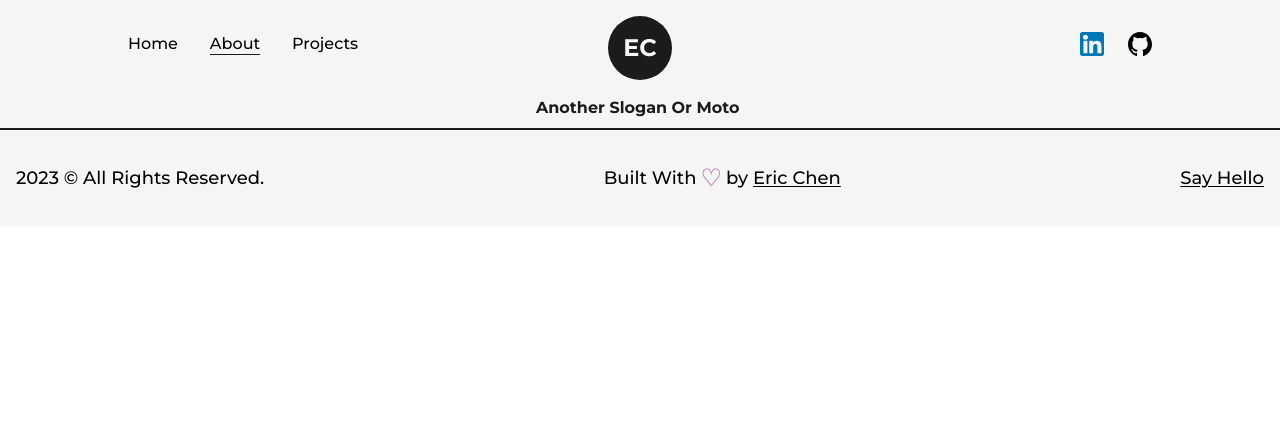
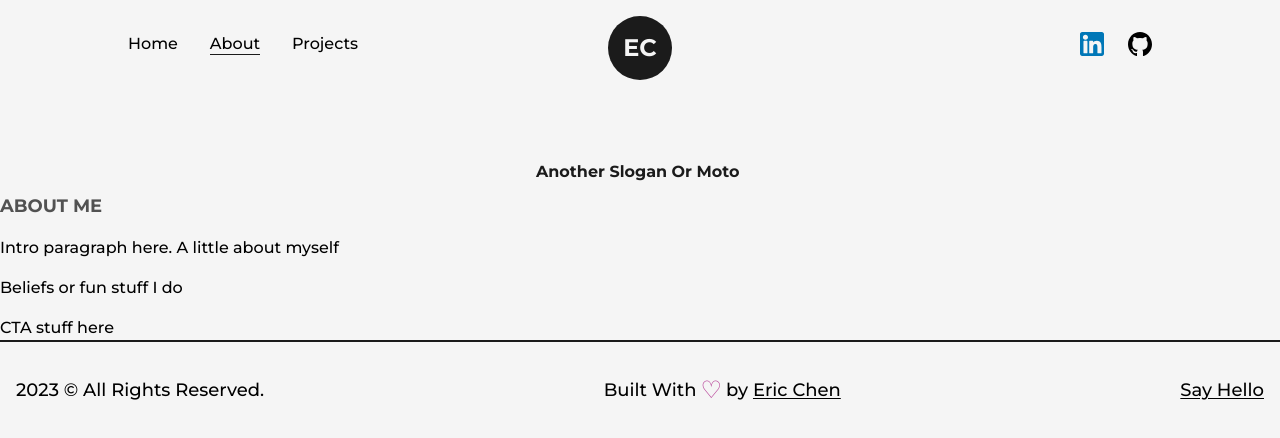
Before and after one commit to erichen886/portfolio_site, a Next.js app: page /about in a window 1280 px wide. Shown: the top 438 px of the page. Built offline with nearby package versions, Linux system fonts and the light colour scheme.

Commit message:
Added placedholder text to differnt sections as well as profile picture

```diff
--- a/src/app/about/page.tsx
+++ b/src/app/about/page.tsx
@@ -2,16 +2,40 @@ import React from "react";
 import Head from "next/head";
 import AnimatedText from "@/components/AnimatedText";
 import Layout from "@/components/Layout";
+import { Metadata } from "next";
+import Image from "next/image";
+
+export const metadata: Metadata = {
+  title: "About Eric",
+  description: "Generated by create next app",
+};
+
 const About = () => {
   return (
     <>
-      <Head>
-        <title>Eric Chen | About Page</title>
-        <meta name="description" content="any description here" />
-      </Head>
       <main className="flex w-full flex-col items-center justify-center">
-        <Layout>
-          <AnimatedText text="Another slogan or moto" />
+        <Layout className="pt-16">
+          <AnimatedText text="Another slogan or moto" className="" />
+          <div className="grid w-full grid-cols-8 gap-16">
+            <div className="col-span-3 flex flex-col items-start justify-start">
+              <h2 className="mb-4 text-lg font-bold uppercase text-dark/75">
+                About Me
+              </h2>
+              <p className="font-medium">
+                Intro paragraph here. A little about myself
+              </p>
+              <p className="font-medium my-4">Beliefs or fun stuff I do</p>
+              <p className="font-medium">CTA stuff here</p>
+            </div>
+          </div>
+          <div>
+            {/* TODO: add a profile pic */}
+            {/* <Image
+              src={}
+              alt="Eric CHen"
+              className="w-full h-auto rounded-2xl"
+            /> */}
+          </div>
         </Layout>
       </main>
     </>
--- a/src/app/layout.tsx
+++ b/src/app/layout.tsx
@@ -5,11 +5,6 @@ import Footer from "@/components/Footer";
 
 //More about fonts with tailwing: https://nextjs.org/docs/pages/building-your-application/optimizing/fonts#with-tailwind-css
 const montserrat = Montserrat({ subsets: ["latin"], variable: "--font-mont" });
-
-export const metadata = {
-  title: "Create Next App",
-  description: "Generated by create next app",
-};
 
 export default function RootLayout({
   children,
--- a/src/app/page.tsx
+++ b/src/app/page.tsx
@@ -5,16 +5,23 @@ import Image from "next/image";
 import AnimatedText from "@/components/AnimatedText";
 import { LinkArrow } from "@/components/Icons";
 import HireMe from "@/components/HireMe";
+import { Metadata } from "next";
 //TODO: add profile pic generate something from AI
 // import profilePic from "../../public/images/profile/"
+
+export const metadata: Metadata = {
+  title: "Home",
+  description: "Write some description",
+};
 
 const Home = () => {
   return (
     <>
-      <Head>
+      {/* TODO: this stuff is now in the metadata import in nextjs */}
+      {/* <Head>
         <meta name="viewport" content="width=device-width, initial-scale=1" />
         <link rel="icon" href="./favicon.ico" />
-      </Head>
+      </Head> */}
       <main className="flex items-center text-dark w-full self-stretch grow ">
         <Layout className="flex bg-light p-32 self-stretch">
           <div className="flex items-center justify-between w-full">
```
